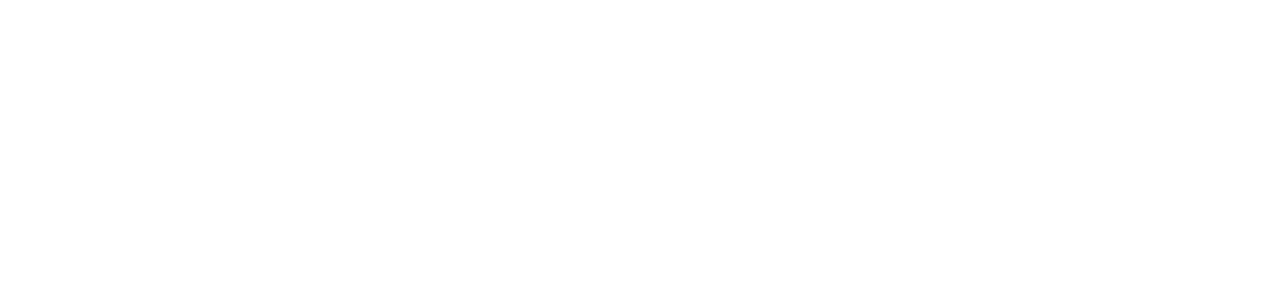
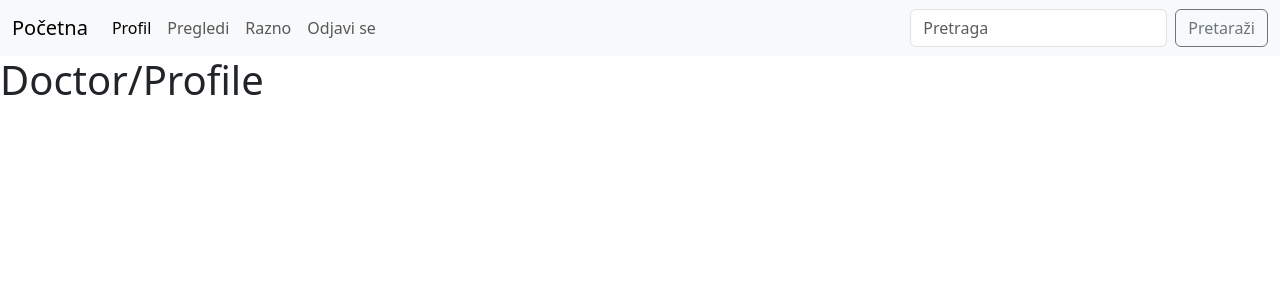
Before and after one commit to partalex/mean-stack, an Angular app in the folder frontend/: page /doctor/profile in a window 1280 px wide. Before the commit this address led to /. Shown: the top 300 px of the page. Built offline with nearby package versions, Linux system fonts and the light colour scheme.

Commit message:
Frontend doctor changes.

```diff
--- a/frontend/src/app/app-routing.module.ts
+++ b/frontend/src/app/app-routing.module.ts
@@ -3,18 +3,20 @@
 import {RegisterDoctorComponent} from "./register-doctor/register-doctor.component";
 import {UnregisteredIndexComponent} from "./unregistered-index/unregistered-index.component";
 import {AboutComponent} from "./about/about.component";
-import {DoctorsComponent} from "./doctors/doctors.component";
 import {LoginDoctorComponent} from "./login-doctor/login-doctor.component";
 import {LoginPatientComponent} from "./login-patient/login-patient.component";
 import {RegisterPatientComponent} from "./register-patient/register-patient.component";
+import {DoctorProfileComponent} from "./doctor-profile/doctor-profile.component";
+import {DoctorSkeletonComponent} from "./doctor-skeleton/doctor-skeleton.component";
 
 const routes: Routes = [
     {path: "about", component: AboutComponent},
-  {path: "doctors", component: DoctorsComponent},
     {path: "", component: UnregisteredIndexComponent},
+    {path: "doctors", component: DoctorSkeletonComponent},
     {path: "index", component: UnregisteredIndexComponent},
     {path: "loginDoctor", component: LoginDoctorComponent},
     {path: "loginPatient", component: LoginPatientComponent},
+    {path: "doctor/profile", component: DoctorProfileComponent},
     {path: "registerDoctor", component: RegisterDoctorComponent},
     {path: "registerPatient", component: RegisterPatientComponent}
 ];
--- a/frontend/src/app/app.module.ts
+++ b/frontend/src/app/app.module.ts
@@ -15,8 +15,8 @@
 import { NavigationDoctorComponent } from './navigation-doctor/navigation-doctor.component';
 import { NavigationManagerComponent } from './navigation-manager/navigation-manager.component';
 import { NavigationPatientComponent } from './navigation-patient/navigation-patient.component';
-import { DoctorsComponent } from './doctors/doctors.component';
 import { UnregisteredIndexComponent } from './unregistered-index/unregistered-index.component';
+import { DoctorSkeletonComponent } from './doctor-skeleton/doctor-skeleton.component';
 
 @NgModule({
   declarations: [
@@ -32,8 +32,8 @@
     NavigationDoctorComponent,
     NavigationManagerComponent,
     NavigationPatientComponent,
-    DoctorsComponent,
-    UnregisteredIndexComponent
+    UnregisteredIndexComponent,
+    DoctorSkeletonComponent
   ],
     imports: [
         BrowserModule,
--- a/frontend/src/app/doctor-profile/doctor-profile.component.html
+++ b/frontend/src/app/doctor-profile/doctor-profile.component.html
@@ -1 +1,3 @@
-<p>doctor-profile works!</p>
+<app-navigation-doctor></app-navigation-doctor>
+
+<h1>Doctor/Profile</h1>
--- /dev/null
+++ b/frontend/src/app/doctor-skeleton/doctor-skeleton.component.html
@@ -0,0 +1,38 @@
+<app-navigation-unregistered></app-navigation-unregistered>
+
+<table class="table table-striped">
+    <thead>
+    <tr>
+        <td colspan="4" align="center">
+            <h3>Lekari</h3>
+        </td>
+    </tr>
+    </thead>
+    <thead>
+    <tr>
+        <th scope="col">#</th>
+        <th scope="col">Ime</th>
+        <th scope="col">Prezime</th>
+        <th scope="col">Kontakt</th>
+    </tr>
+    </thead>
+    <tbody>
+    <tr>
+        <th scope="row">1</th>
+        <td>Mark</td>
+        <td>Otto</td>
+        <td>@mdo</td>
+    </tr>
+    <tr>
+        <th scope="row">2</th>
+        <td>Jacob</td>
+        <td>Thornton</td>
+        <td>@fat</td>
+    </tr>
+    <tr>
+        <th scope="row">3</th>
+        <td colspan="2">Larry the Bird</td>
+        <td>@twitter</td>
+    </tr>
+    </tbody>
+</table>
--- /dev/null
+++ b/frontend/src/app/doctor-skeleton/doctor-skeleton.component.ts
@@ -0,0 +1,15 @@
+import { Component, OnInit } from '@angular/core';
+
+@Component({
+  selector: 'app-doctor-skeleton',
+  templateUrl: './doctor-skeleton.component.html',
+  styleUrls: ['./doctor-skeleton.component.css']
+})
+export class DoctorSkeletonComponent implements OnInit {
+
+  constructor() { }
+
+  ngOnInit(): void {
+  }
+
+}
--- a/frontend/src/app/doctors/doctors.component.html
+++ /dev/null
@@ -1,38 +0,0 @@
-<app-navigation-unregistered></app-navigation-unregistered>
-
-<table class="table table-striped">
-  <thead>
-  <tr>
-    <td colspan="4" align="center">
-      <h3>Lekari</h3>
-    </td>
-  </tr>
-  </thead>
-  <thead>
-  <tr>
-    <th scope="col">#</th>
-    <th scope="col">Ime</th>
-    <th scope="col">Prezime</th>
-    <th scope="col">Kontakt</th>
-  </tr>
-  </thead>
-  <tbody>
-  <tr>
-    <th scope="row">1</th>
-    <td>Mark</td>
-    <td>Otto</td>
-    <td>@mdo</td>
-  </tr>
-  <tr>
-    <th scope="row">2</th>
-    <td>Jacob</td>
-    <td>Thornton</td>
-    <td>@fat</td>
-  </tr>
-  <tr>
-    <th scope="row">3</th>
-    <td colspan="2">Larry the Bird</td>
-    <td>@twitter</td>
-  </tr>
-  </tbody>
-</table>
--- a/frontend/src/app/doctors/doctors.component.ts
+++ /dev/null
@@ -1,15 +0,0 @@
-import { Component, OnInit } from '@angular/core';
-
-@Component({
-  selector: 'app-doctors',
-  templateUrl: './doctors.component.html',
-  styleUrls: ['./doctors.component.css']
-})
-export class DoctorsComponent implements OnInit {
-
-  constructor() { }
-
-  ngOnInit(): void {
-  }
-
-}
--- a/frontend/src/app/navigation-doctor/navigation-doctor.component.html
+++ b/frontend/src/app/navigation-doctor/navigation-doctor.component.html
@@ -1 +1,41 @@
-<p>navigation-doctor works!</p>
+<nav class="navbar navbar-expand-lg bg-light">
+    <div class="container-fluid">
+
+        <a class="navbar-brand" routerLink="/">Početna</a>
+
+        <button class="navbar-toggler" type="button" data-bs-toggle="collapse" data-bs-target="#navbarSupportedContent"
+                aria-controls="navbarSupportedContent" aria-expanded="false" aria-label="Toggle navigation">
+            <span class="navbar-toggler-icon"></span>
+        </button>
+
+        <div class="collapse navbar-collapse" id="navbarSupportedContent">
+            <ul class="navbar-nav me-auto mb-2 mb-lg-0">
+
+                <li class="nav-item">
+                    <a class="nav-link active" aria-current="page" routerLink="/doctor/index">Profil</a>
+                </li>
+
+                <li class="nav-item">
+                    <a class="nav-link" routerLink="/doctor/views">Pregledi</a>
+                </li>
+
+                <li class="nav-item">
+                    <a class="nav-link" routerLink="/doctor/any">Razno</a>
+                </li>
+
+                <li class="nav-item">
+                    <a class="nav-link" routerLink="/doctor/logOut">Odjavi se</a>
+                </li>
+
+            </ul>
+
+            <form class="d-flex" role="search">
+                <input class="form-control me-2" type="search" placeholder="Pretraga" aria-label="Search">
+                <button class="btn btn-outline-secondary" type="submit">Pretaraži</button>
+            </form>
+
+        </div>
+    </div>
+</nav>
+
+<!--{{this.router.url}}-->
--- a/frontend/src/app/navigation-doctor/navigation-doctor.component.ts
+++ b/frontend/src/app/navigation-doctor/navigation-doctor.component.ts
@@ -1,15 +1,19 @@
-import { Component, OnInit } from '@angular/core';
+import {Component, OnInit} from '@angular/core';
+import {Router} from "@angular/router";
 
 @Component({
-  selector: 'app-navigation-doctor',
-  templateUrl: './navigation-doctor.component.html',
-  styleUrls: ['./navigation-doctor.component.css']
+    selector: 'app-navigation-doctor',
+    templateUrl: './navigation-doctor.component.html',
+    styleUrls: ['./navigation-doctor.component.css']
 })
 export class NavigationDoctorComponent implements OnInit {
 
-  constructor() { }
+    constructor(public router: Router) {
+    }
 
-  ngOnInit(): void {
-  }
+    ngOnInit(): void {
+    }
 
+    protected readonly decodeURI = decodeURI;
+    protected readonly decodeURIComponent = decodeURIComponent;
 }
```
Also changed, not shown: frontend/src/app/doctor.service.ts (+11 -3 lines), frontend/src/app/doctor-skeleton/doctor-skeleton.component.css (added), frontend/src/app/navigation-unregistered/navigation-unregistered.component.html (indentation only), 1 other file (tests, documents, lock files or other folders). Lines whose indentation alone changed are shown as unchanged.
